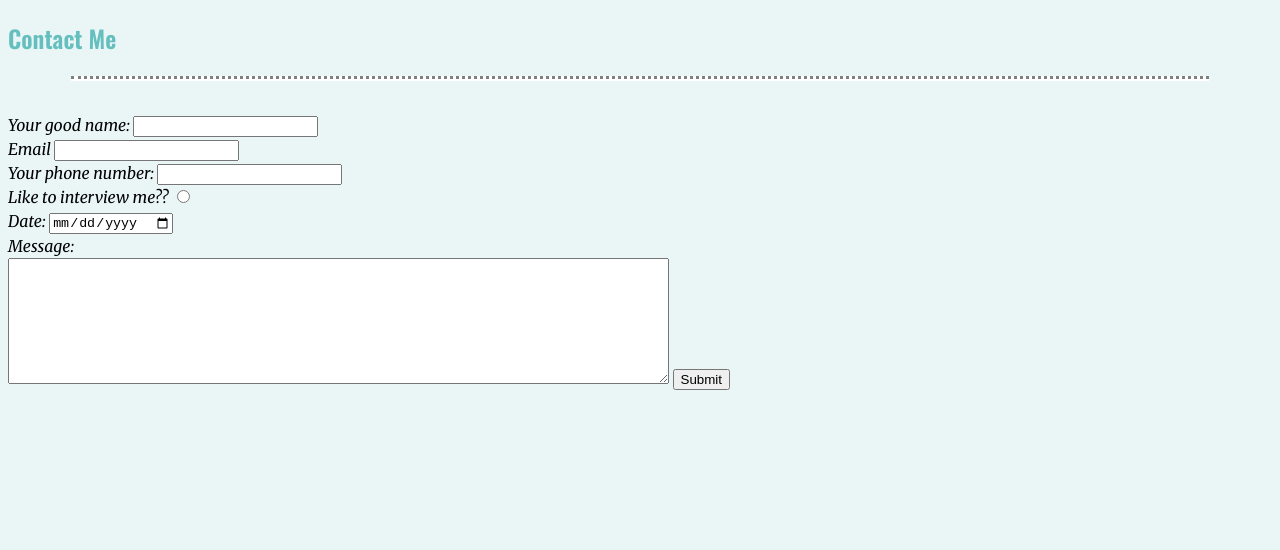
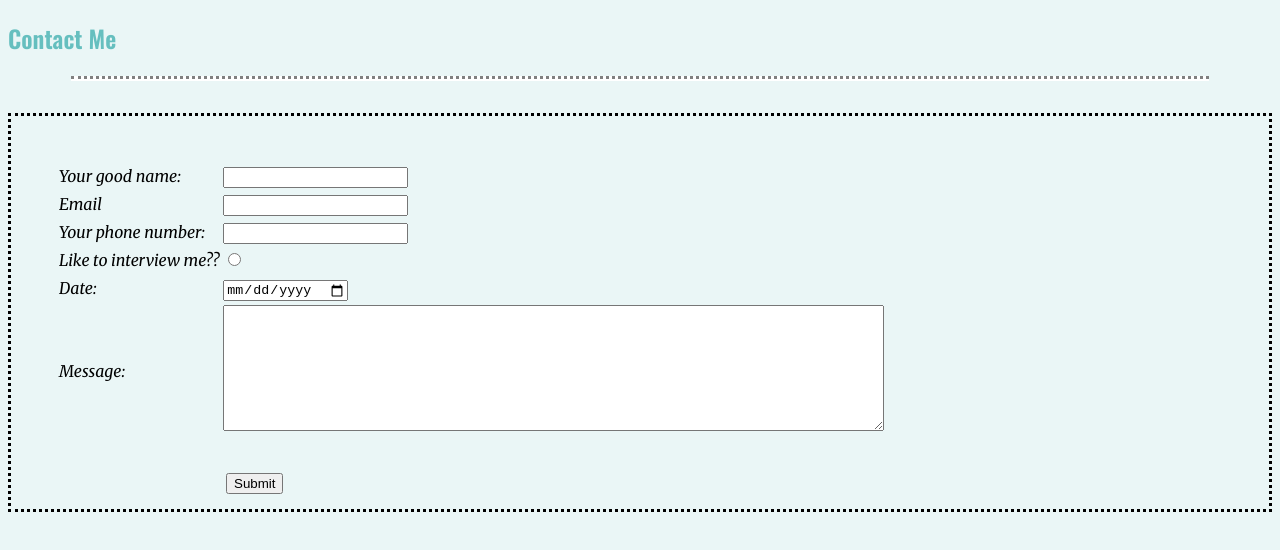
Before and after one commit to praveen366188/Resume, a plain HTML site: page contactme.html in a window 1280 px wide. Drawn offline with nearby package versions, Linux system fonts and the light colour scheme.

Commit message:
table edit

```diff
--- a/contactme.html
+++ b/contactme.html
@@ -1,31 +1,77 @@
 <!DOCTYPE html>
 <html lang="en" dir="ltr">
+
 <head>
   <meta charset="utf-8">
   <title>Contact praveenkumar</title>
   <link rel="stylesheet" href="css/style.css">
-<link href="https://fonts.googleapis.com/css2?family=Merriweather:ital@1&family=Oswald:wght@600&family=Pangolin&display=swap" rel="stylesheet">  </head>
+  <link href="https://fonts.googleapis.com/css2?family=Merriweather:ital@1&family=Oswald:wght@600&family=Pangolin&display=swap" rel="stylesheet">
+
+
+
+
+</head>
+
 <body>
   <h2>Contact Me</h2>
   <hr size="2" noshade>
   <br>
+
+  <div class="contactMeContainer">
+
   <form class="" action="getBackToYou.html" method="post" enctype="text/plain">
-<label for="name">Your good name:</label>
-<input type="text" name="yourName" value=""><br>
-<label for="name">Email</label>
-<input type="email" name="yourEmail" value=""><br>
-<label for="name">Your phone number:</label>
-<input type="text" name="yourPhone" value=""><br>
-<label for="name">Like to interview me??</label>
-<input type="radio" name="yesOrNo" value=""><br>
-<label for="">Date:</label>
-<input type="date" name="dateOfInterview" value=""><br>
-<label for="">Message:</label><br>
-<textarea name="message" rows="8" cols="80"></textarea>
-<input type="submit" name="Submit" value="Submit">
+
+
+    <table class="contactmeTable">
+      <tr>
+        <td><label for="name">Your good name:</label>
+        </td>
+        <td><input type="text" name="yourPhone" value=""><br>
+        </td>
+
+      </tr>
+      <tr>
+        <td><label for="name">Email</label>
+        </td>
+        <td><input type="email" name="yourEmail" value=""><br>
+        </td>
+      </tr>
+      <tr>
+        <td><label for="name">Your phone number:</label>
+        </td>
+        <td><input type="text" name="yourPhone" value=""><br>
+        </td>
+      </tr>
+      <tr>
+        <td><label for="name">Like to interview me??</label>
+        </td>
+        <td><input type="radio" name="yesOrNo" value="YesNo"><br>
+        </td>
+      </tr>
+      <tr>
+        <td><label for="">Date:</label>
+        </td>
+        <td><input type="date" name="dateOfInterview" value=""><br>
+        </td>
+      </tr>
+      <tr>
+        <td><label for="">Message:</label><br>
+        </td>
+        <td><textarea name="message" rows="8" cols="80"></textarea>
+        </td>
+      </tr>
+
+    </table>
+
+
+    <input class="submitBtnContactMe" type="submit" name="Submit" value="Submit">
+
+
+</div>
 
 
 
   </form>
 </body>
+
 </html>
--- a/css/style.css
+++ b/css/style.css
@@ -37,3 +37,21 @@ img:hover{
   right: 20px;
 
 }
+.submitBtnContactMe{
+
+text-align: center;
+margin-left: 200px;
+
+
+}
+.contactmeTable{
+padding: 30px;
+
+
+
+}
+.contactMeContainer{
+border-color: black;
+border-style: dotted;
+padding: 15px;
+}
```
Lines whose indentation alone changed are shown as unchanged.
